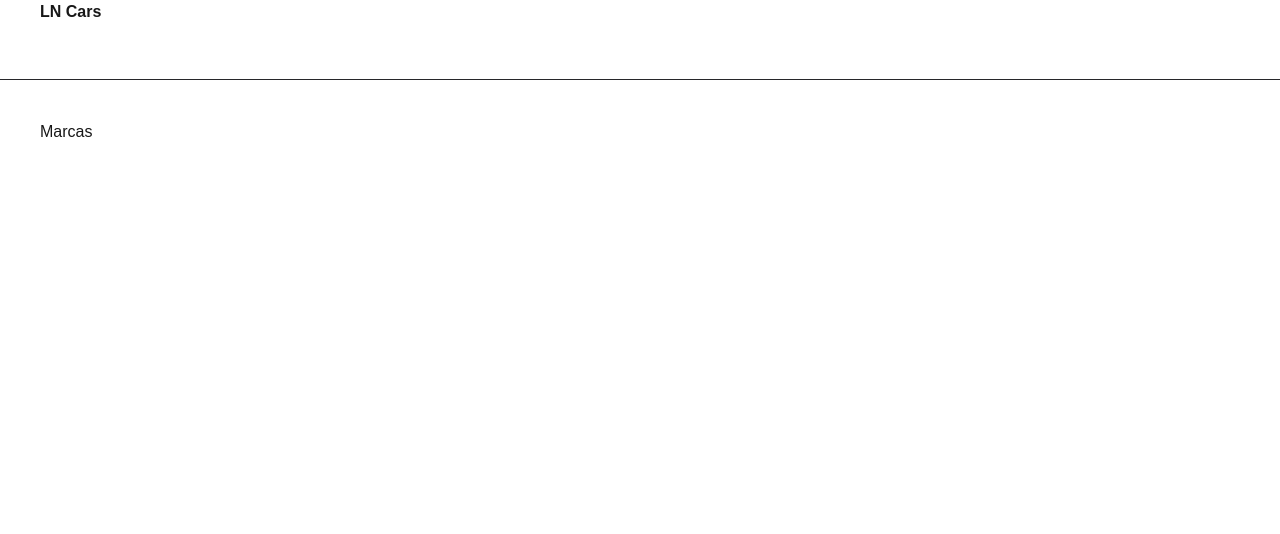
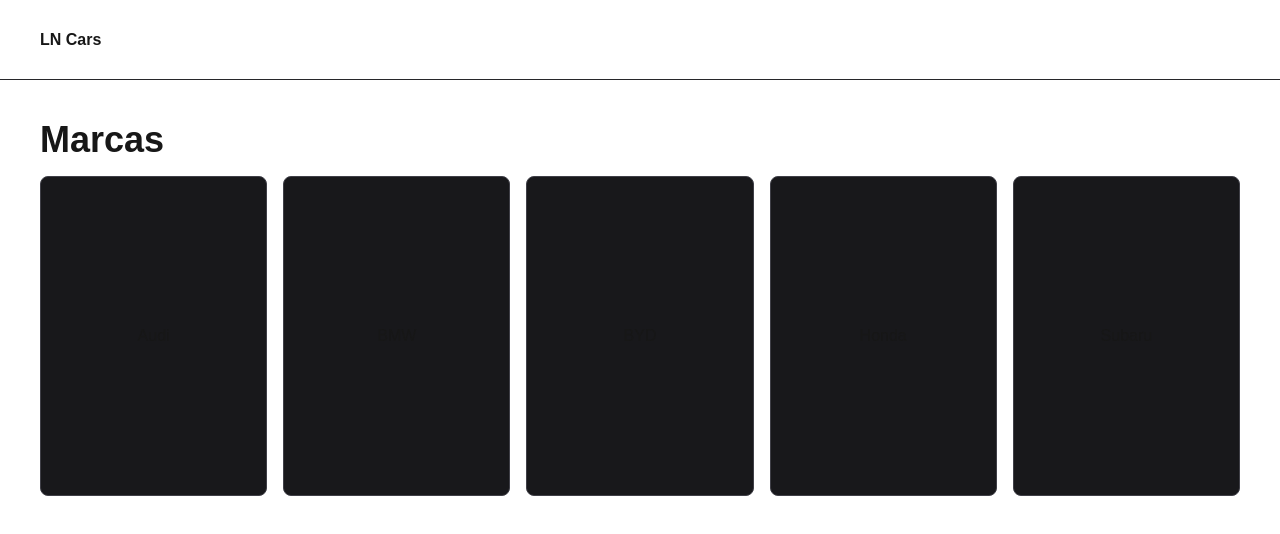
Before and after one commit to Laryssonn/next-010, a Next.js app: page /makes in a window 1280 px wide. Shown: the top 534 px of the page. Built offline with nearby package versions, Linux system fonts and the light colour scheme.

Commit message:
feat: improving the style of the make page

```diff
--- a/src/app/(dashboard)/layout.tsx
+++ b/src/app/(dashboard)/layout.tsx
@@ -4,8 +4,8 @@ export default function DashboardLayout({ children }: { children: ReactNode }) {
   return (
     <div>
       <header className="h-20 border-b border-zinc-800 flex item-center">
-        <div className="container mx-auto px-10">
-          <strong>LN Cars</strong>
+        <div className="container px-10 items-center flex">
+          <strong className="font-extrabold">LN Cars</strong>
         </div>
       </header>
       <div className="mt-10 container mx-auto px-10">{children}</div>
--- a/src/app/(dashboard)/makes/page.tsx
+++ b/src/app/(dashboard)/makes/page.tsx
@@ -1,7 +1,25 @@
-export default function Makes() {
+function getMakes() {
+  new Promise((resolve) => setTimeout(resolve, 1000));
+
+  return ['Audi', 'BMW', 'BYD', 'Honda', 'Subaru'];
+}
+
+export default async function Makes() {
+  const makes = await getMakes();
+
   return (
     <div>
-      <h1>Marcas</h1>
+      <h1 className="mb-4 font-extrabold text-4xl">Marcas</h1>
+      <div className="grid grid-cols-5 gap-4">
+        {makes.map((make) => (
+          <div
+            key={make}
+            className="bg-zinc-900 border-zinc-700 border rounded-lg grid place-items-center h-80"
+          >
+            {make}
+          </div>
+        ))}
+      </div>
     </div>
   );
 }
```
